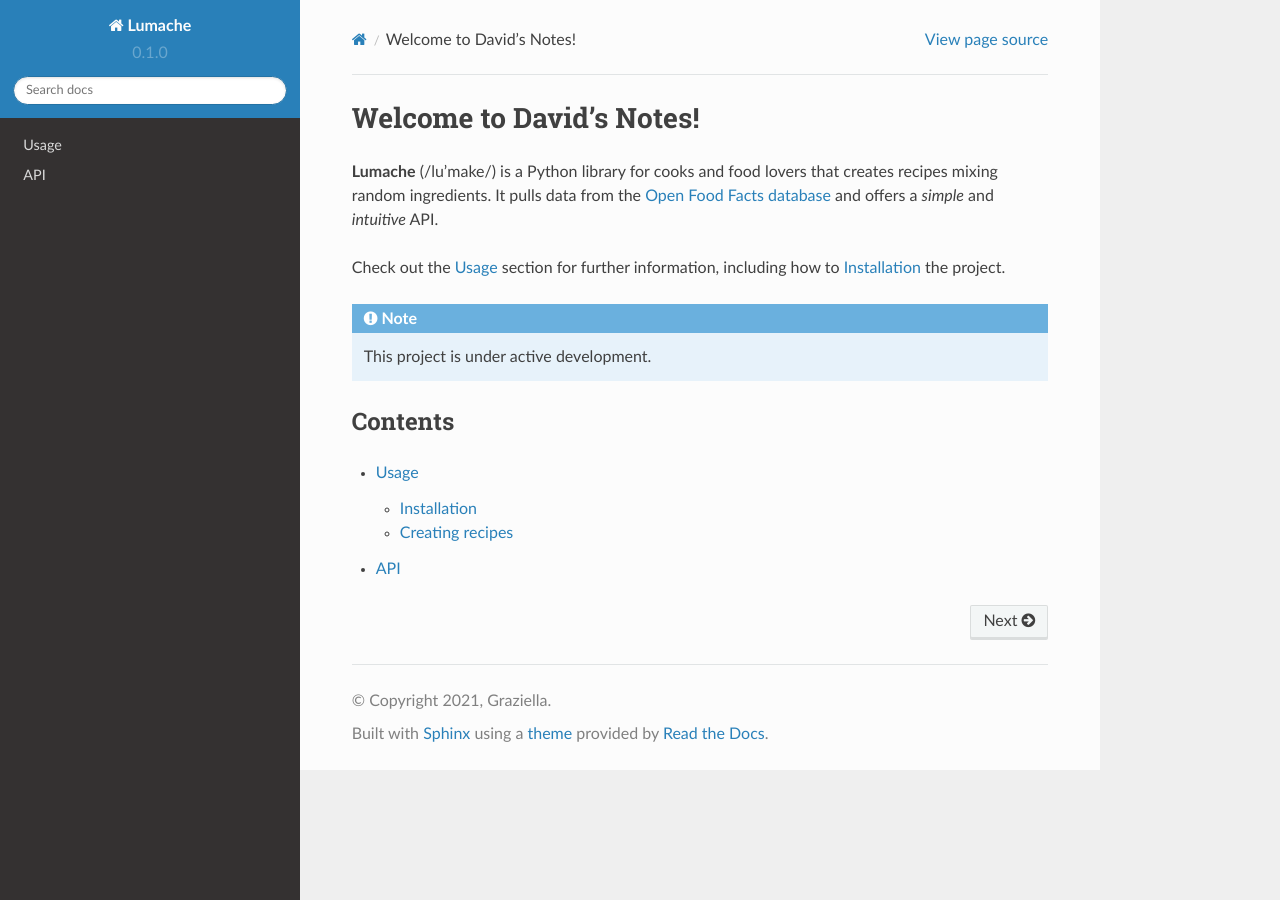
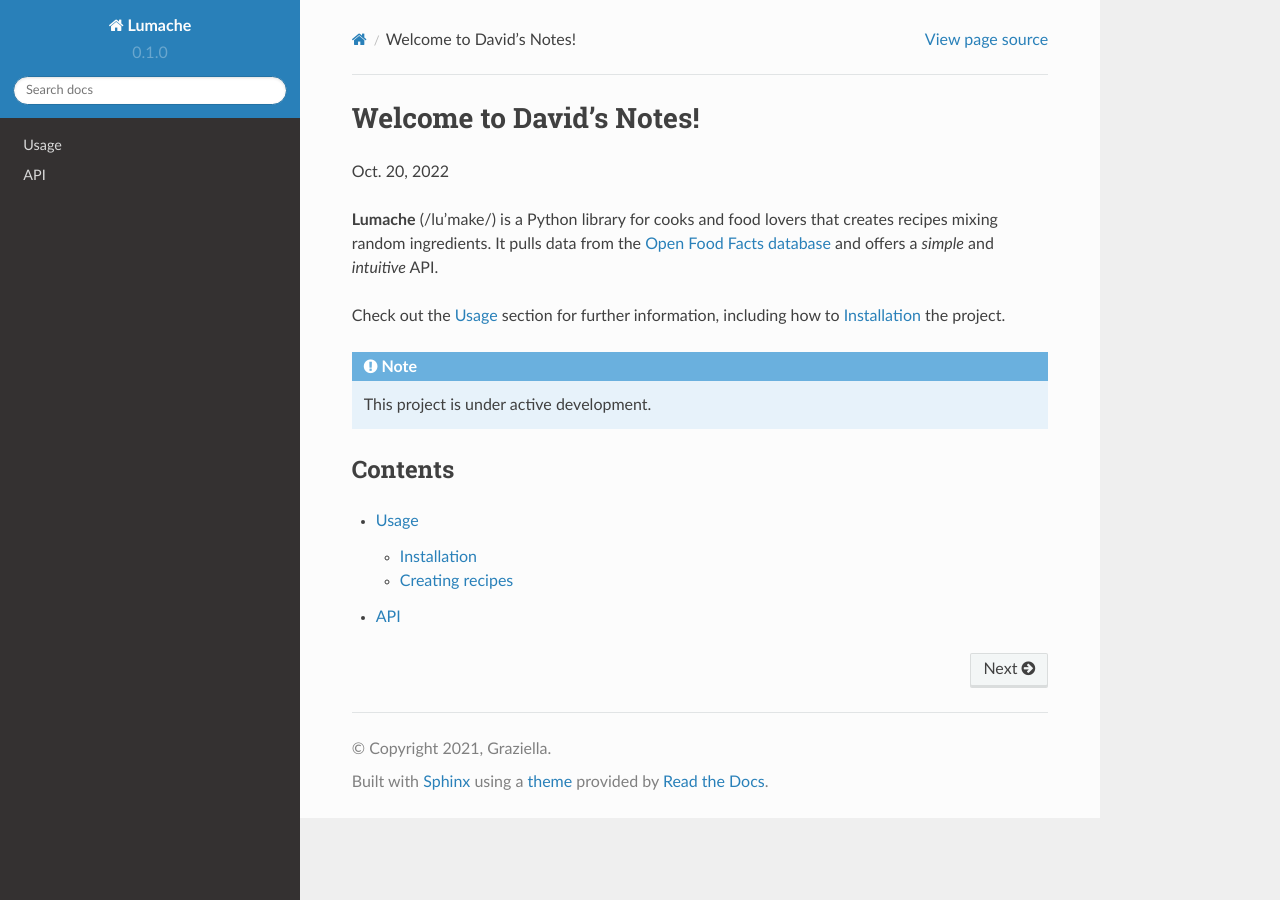
Before and after one commit to DavidHuang1973/Documents, a Sphinx documentation site: the page built from docs/source/index.rst, in a window 1280 px wide. Built offline with Sphinx 7.4.7 and the Read the Docs theme 2.0.0, drawn with Linux system fonts in a browser that asks for light colours.

Commit message:
Update index.rst

```diff
--- a/docs/source/index.rst
+++ b/docs/source/index.rst
@@ -1,5 +1,6 @@
 Welcome to David's Notes!
 ===================================
+Oct. 20, 2022
 
 **Lumache** (/lu'make/) is a Python library for cooks and food lovers
 that creates recipes mixing random ingredients.
```
